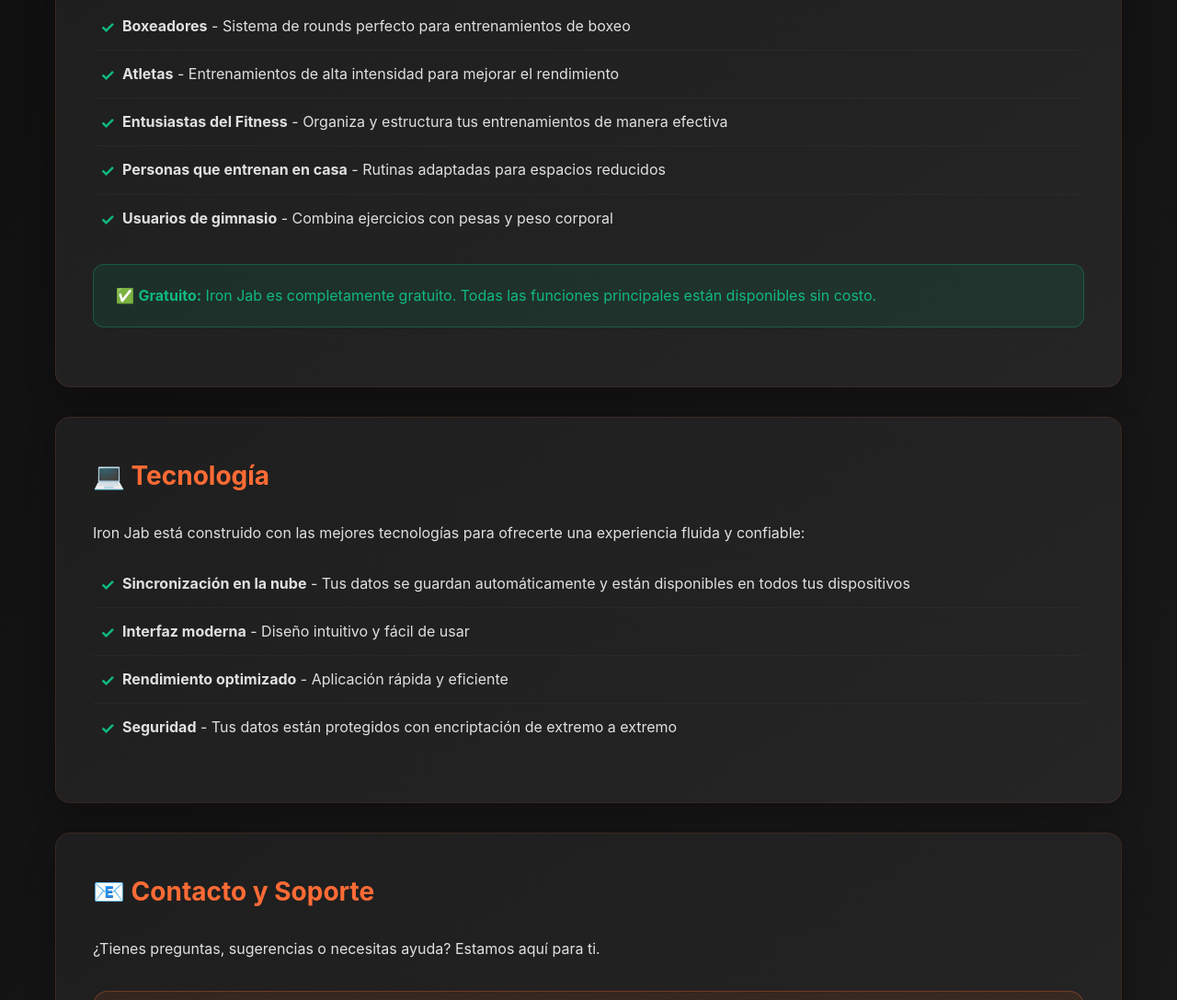
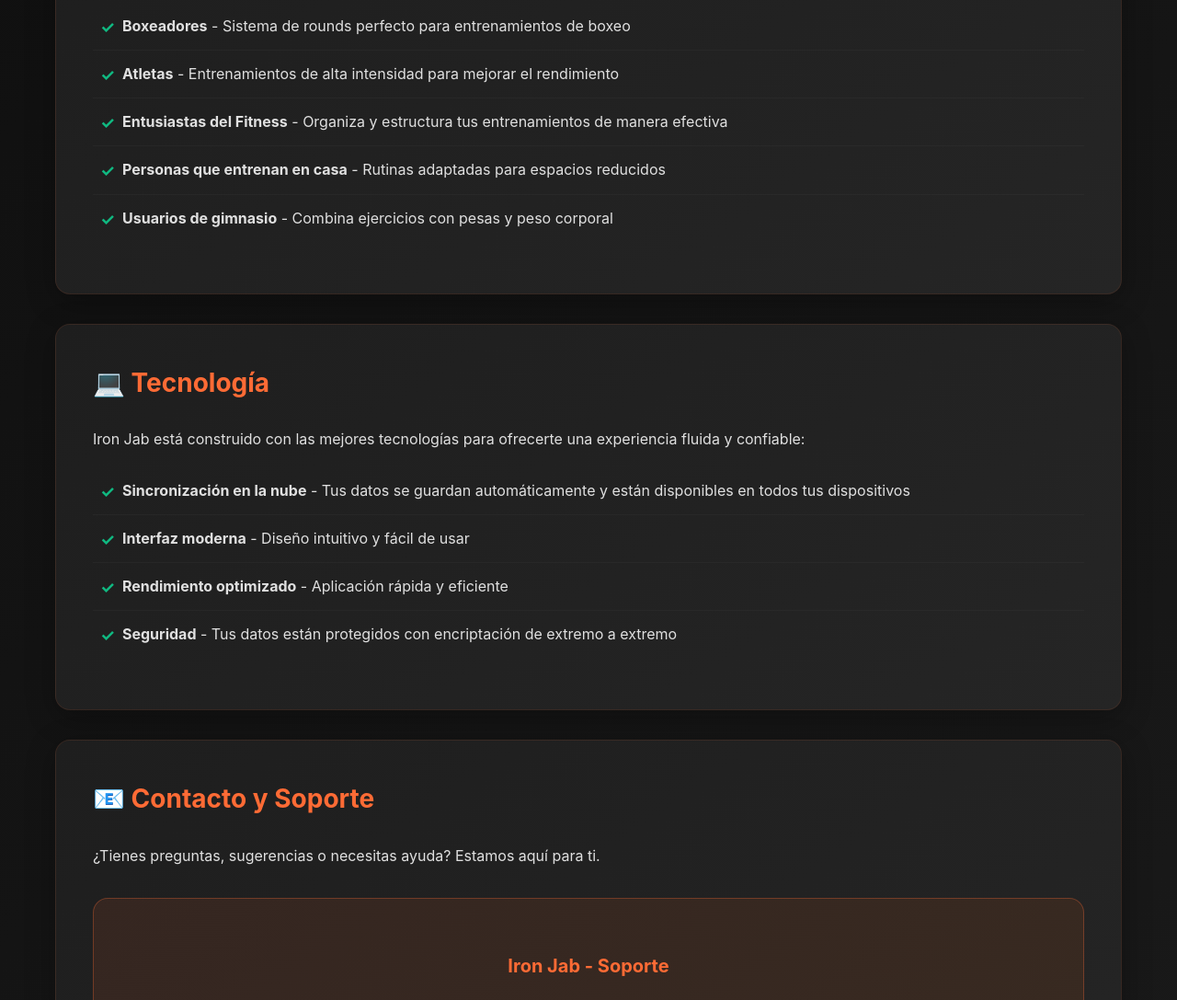
Before and after one commit to AdonisGomez/ironjab-website, a plain HTML site: page index.html in a window 1280 px wide. Shown: the part 1895-2982 px from the top of the page at 92% size. Drawn offline with Linux system fonts and the light colour scheme.

Commit message:
Remove mention of free app

```diff
--- a/index.html
+++ b/index.html
@@ -385,10 +385,6 @@
                 <li><strong>Personas que entrenan en casa</strong> - Rutinas adaptadas para espacios reducidos</li>
                 <li><strong>Usuarios de gimnasio</strong> - Combina ejercicios con pesas y peso corporal</li>
             </ul>
-
-            <div class="highlight-box">
-                <p>✅ <strong>Gratuito:</strong> Iron Jab es completamente gratuito. Todas las funciones principales están disponibles sin costo.</p>
-            </div>
         </div>
 
         <!-- Tecnología -->
```
